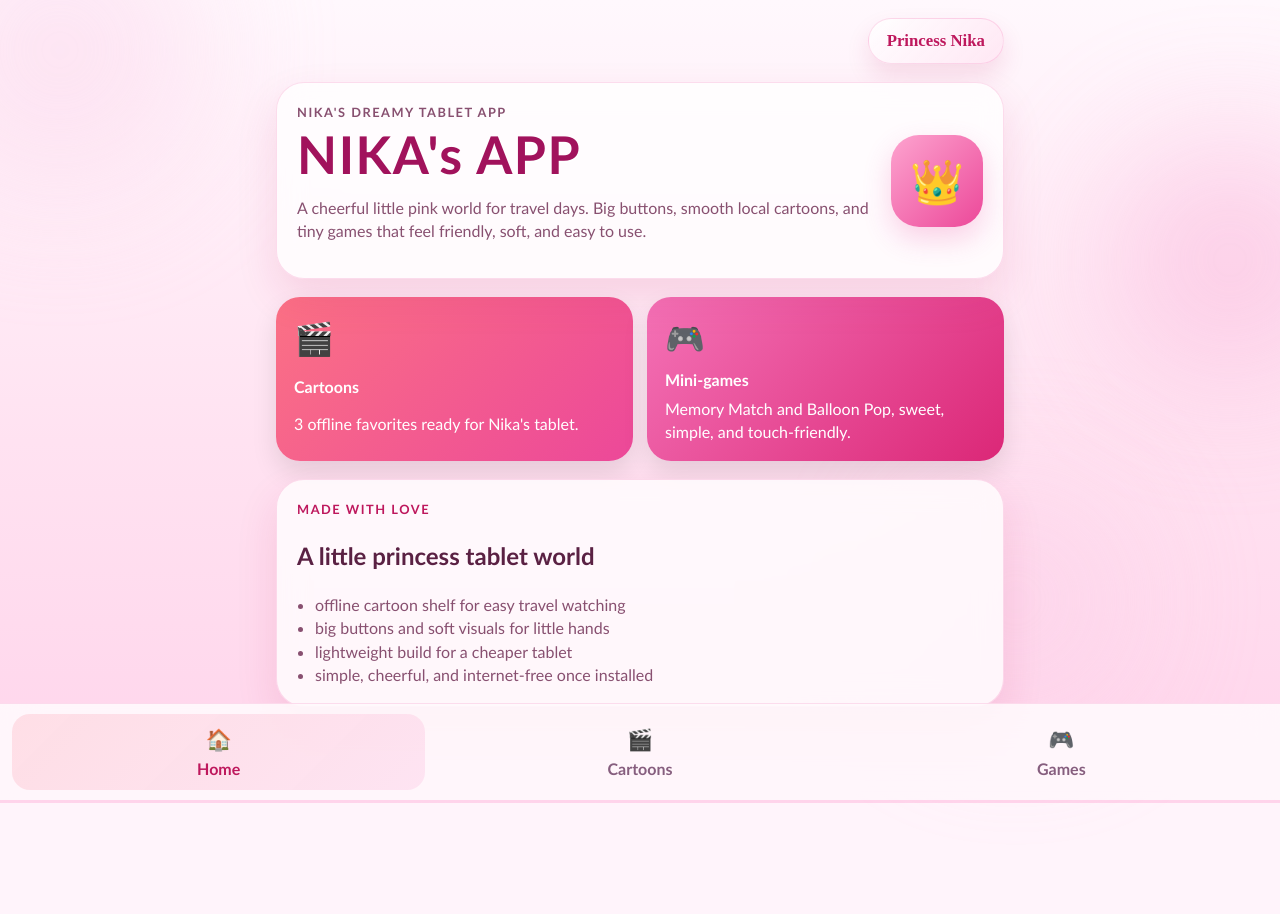
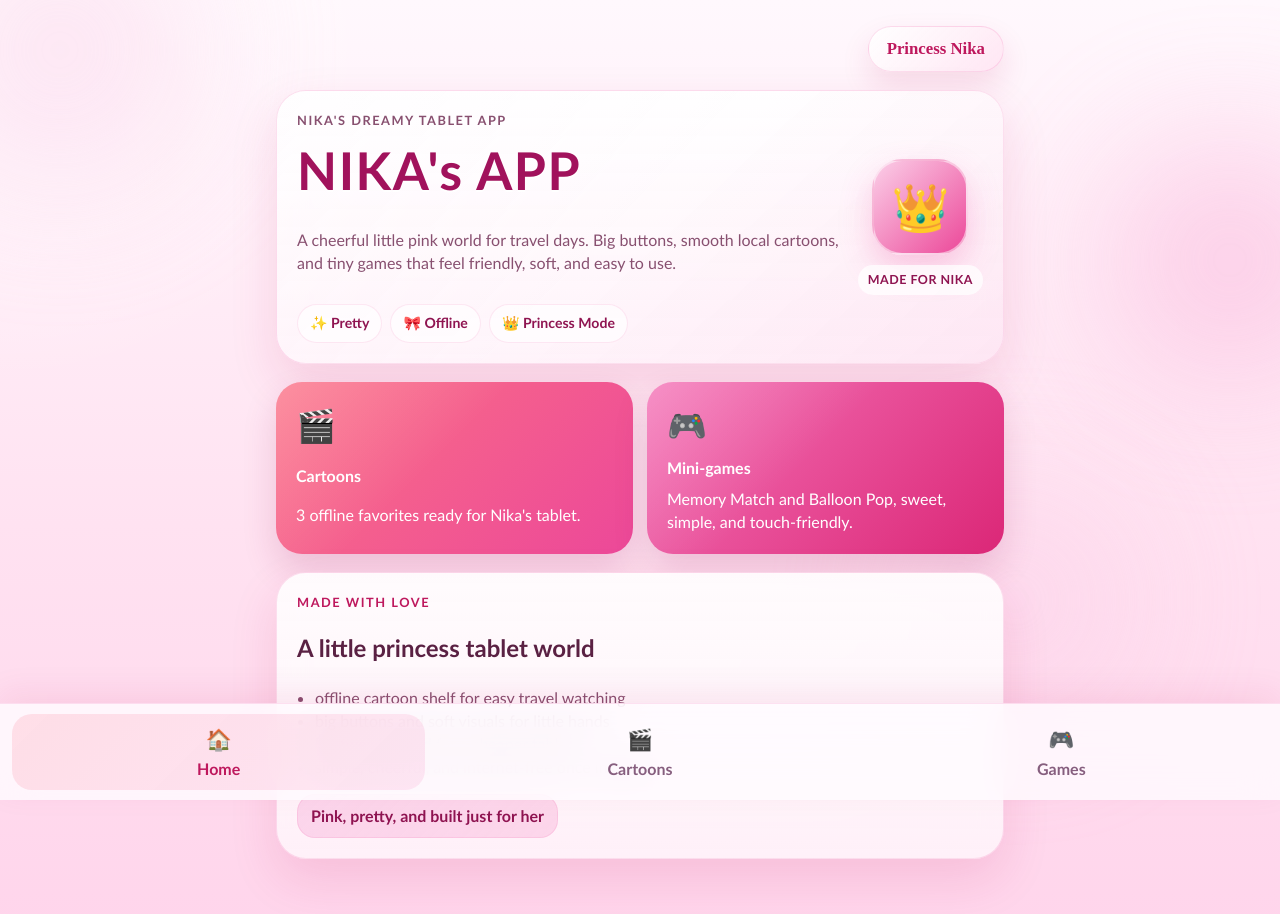
Before and after one commit to muhammedagic237-prog/NIKA-APP, a React (Vite) app: page / in a window 1280 px wide. Shown: the top 914 px of the page. Before the commit the page ends 803 px from the top, so only its background shows below. Built offline with nearby package versions, Linux system fonts and the light colour scheme.

Commit message:
Polish princess UI styling

```diff
--- a/src/App.jsx
+++ b/src/App.jsx
@@ -38,8 +38,16 @@ function HomePanel({ onOpenCartoons, onOpenGames }) {
             A cheerful little pink world for travel days. Big buttons, smooth local cartoons, and
             tiny games that feel friendly, soft, and easy to use.
           </p>
+          <div className="hero-charms">
+            <span className="hero-charm">✨ Pretty</span>
+            <span className="hero-charm">🎀 Offline</span>
+            <span className="hero-charm">👑 Princess Mode</span>
+          </div>
         </div>
-        <div className="hero-badge">👑</div>
+        <div className="hero-badge-wrap">
+          <div className="hero-badge">👑</div>
+          <span className="hero-badge-label">Made for Nika</span>
+        </div>
       </section>
 
       <section className="feature-grid">
@@ -67,6 +75,7 @@ function HomePanel({ onOpenCartoons, onOpenGames }) {
             <li>simple, cheerful, and internet-free once installed</li>
           </ul>
         </div>
+        <div className="mini-ribbon">Pink, pretty, and built just for her</div>
       </section>
     </section>
   )
--- a/src/styles.css
+++ b/src/styles.css
@@ -4,6 +4,13 @@
   background: #fff4fb;
   line-height: 1.45;
   font-weight: 500;
+  --pink-1: #fff7fc;
+  --pink-2: #ffe6f2;
+  --pink-3: #fbcfe8;
+  --pink-4: #f9a8d4;
+  --pink-5: #f472b6;
+  --pink-6: #db2777;
+  --rose-deep: #8f1451;
 }
 
 * {
@@ -18,7 +25,9 @@ body,
 }
 
 body {
-  background: linear-gradient(180deg, #fff8fd 0%, #ffe2f1 55%, #ffd4eb 100%);
+  background:
+    radial-gradient(circle at top left, rgba(255, 255, 255, 0.65), transparent 24%),
+    linear-gradient(180deg, #fff8fd 0%, #ffe2f1 55%, #ffd4eb 100%);
 }
 
 button,
@@ -87,14 +96,18 @@ code {
   gap: 18px;
 }
 
+.home-stack {
+  padding-top: 8px;
+}
+
 .hero-card,
 .panel,
 .game-card-shell {
-  background: rgba(255, 255, 255, 0.78);
-  border: 1px solid rgba(236, 72, 153, 0.18);
-  border-radius: 28px;
+  background: linear-gradient(180deg, rgba(255, 255, 255, 0.88), rgba(255, 246, 251, 0.82));
+  border: 1px solid rgba(236, 72, 153, 0.16);
+  border-radius: 30px;
   padding: 20px;
-  box-shadow: 0 18px 42px rgba(190, 24, 93, 0.12);
+  box-shadow: 0 20px 48px rgba(190, 24, 93, 0.13);
   backdrop-filter: blur(14px);
 }
 
@@ -194,20 +207,36 @@ code {
   align-items: center;
   padding: 10px 18px;
   border-radius: 999px;
-  background: linear-gradient(135deg, rgba(255, 255, 255, 0.9), rgba(255, 228, 242, 0.85));
-  border: 1px solid rgba(236, 72, 153, 0.18);
+  background: linear-gradient(135deg, rgba(255, 255, 255, 0.96), rgba(255, 228, 242, 0.88));
+  border: 1px solid rgba(236, 72, 153, 0.16);
   color: #be185d;
   font-size: 1.05rem;
   font-weight: 800;
   font-family: 'Segoe Print', 'Bradley Hand', cursive;
-  box-shadow: 0 12px 24px rgba(190, 24, 93, 0.12);
+  box-shadow: 0 14px 30px rgba(190, 24, 93, 0.12);
 }
 
 .hero-card {
+  position: relative;
+  overflow: hidden;
   display: grid;
   grid-template-columns: 1fr auto;
   align-items: center;
-  gap: 12px;
+  gap: 16px;
+}
+
+.hero-card::before {
+  content: '';
+  position: absolute;
+  inset: 0;
+  background: linear-gradient(135deg, rgba(255, 255, 255, 0.22), transparent 50%, rgba(249, 168, 212, 0.18));
+  pointer-events: none;
+}
+
+.hero-copy,
+.hero-badge-wrap {
+  position: relative;
+  z-index: 1;
 }
 
 .hero-copy h1,
@@ -223,6 +252,47 @@ code {
   color: #a1125c;
   letter-spacing: 0.03em;
   text-shadow: 0 2px 0 rgba(255, 255, 255, 0.85);
+}
+
+.hero-copy {
+  display: grid;
+  gap: 8px;
+}
+
+.hero-charms {
+  display: flex;
+  flex-wrap: wrap;
+  gap: 8px;
+  margin-top: 6px;
+}
+
+.hero-charm {
+  display: inline-flex;
+  align-items: center;
+  padding: 8px 12px;
+  border-radius: 999px;
+  background: rgba(255, 255, 255, 0.68);
+  border: 1px solid rgba(236, 72, 153, 0.12);
+  color: var(--rose-deep);
+  font-size: 0.88rem;
+  font-weight: 800;
+}
+
+.hero-badge-wrap {
+  display: grid;
+  justify-items: center;
+  gap: 10px;
+}
+
+.hero-badge-label {
+  padding: 6px 10px;
+  border-radius: 999px;
+  background: rgba(255, 255, 255, 0.72);
+  color: var(--rose-deep);
+  font-size: 0.78rem;
+  font-weight: 800;
+  letter-spacing: 0.04em;
+  text-transform: uppercase;
 }
 
 .hero-copy p,
@@ -244,14 +314,15 @@ code {
 }
 
 .hero-badge {
-  width: 92px;
-  height: 92px;
-  border-radius: 28px;
-  background: linear-gradient(135deg, #fda4cf, #ec4899);
+  width: 96px;
+  height: 96px;
+  border-radius: 30px;
+  background: linear-gradient(135deg, #fbcfe8, #ec4899);
   display: grid;
   place-items: center;
-  font-size: 2.7rem;
-  box-shadow: 0 12px 28px rgba(236, 72, 153, 0.24);
+  font-size: 2.9rem;
+  box-shadow: 0 14px 32px rgba(236, 72, 153, 0.26);
+  border: 2px solid rgba(255, 255, 255, 0.5);
 }
 
 .feature-grid {
@@ -261,14 +332,37 @@ code {
 }
 
 .feature-card {
+  position: relative;
+  overflow: hidden;
   text-align: left;
-  padding: 18px;
-  border-radius: 24px;
+  padding: 20px;
+  border-radius: 26px;
   display: grid;
-  gap: 6px;
+  gap: 8px;
   cursor: pointer;
   color: #fff;
-  box-shadow: 0 12px 26px rgba(0, 0, 0, 0.1);
+  box-shadow: 0 16px 34px rgba(143, 20, 81, 0.16);
+  transition: transform 160ms ease, box-shadow 160ms ease;
+}
+
+.feature-card::before {
+  content: '';
+  position: absolute;
+  inset: 0;
+  background: linear-gradient(135deg, rgba(255, 255, 255, 0.22), transparent 45%);
+  pointer-events: none;
+}
+
+.feature-card:hover,
+.feature-card:focus-visible {
+  transform: translateY(-2px);
+  box-shadow: 0 20px 40px rgba(143, 20, 81, 0.2);
+}
+
+.feature-card strong,
+.feature-card span {
+  position: relative;
+  z-index: 1;
 }
 
 .feature-card--pink {
@@ -283,9 +377,25 @@ code {
   font-size: 2rem;
 }
 
+.quick-guide {
+  display: grid;
+  gap: 16px;
+}
+
 .quick-guide ul {
   margin: 12px 0 0;
   padding-left: 18px;
+}
+
+.mini-ribbon {
+  align-self: start;
+  justify-self: start;
+  padding: 10px 14px;
+  border-radius: 18px;
+  background: linear-gradient(135deg, rgba(251, 207, 232, 0.84), rgba(244, 114, 182, 0.22));
+  color: var(--rose-deep);
+  font-weight: 800;
+  box-shadow: inset 0 0 0 1px rgba(236, 72, 153, 0.12);
 }
 
 .section-copy--centered {
@@ -305,11 +415,19 @@ code {
   grid-template-columns: auto 1fr;
   gap: 14px;
   padding: 16px;
-  border-radius: 22px;
+  border-radius: 24px;
   text-align: left;
   cursor: pointer;
-  background: #fff;
+  background: rgba(255, 255, 255, 0.88);
   border: 2px solid transparent;
+  box-shadow: 0 12px 26px rgba(190, 24, 93, 0.08);
+  transition: transform 160ms ease, box-shadow 160ms ease, border-color 160ms ease;
+}
+
+.cartoon-card:hover,
+.cartoon-card:focus-visible {
+  transform: translateY(-1px);
+  box-shadow: 0 16px 34px rgba(190, 24, 93, 0.12);
 }
 
 .cartoon-card.is-active {
@@ -347,6 +465,12 @@ code {
 .player-shell {
   display: grid;
   gap: 14px;
+}
+
+.player-shell h3,
+.section-copy h2,
+.game-card-shell h3 {
+  color: var(--rose-deep);
 }
 
 .video-frame {
@@ -402,13 +526,25 @@ code {
 .primary-button,
 .secondary-button {
   padding: 12px 16px;
-  border-radius: 16px;
-  font-weight: 700;
+  border-radius: 18px;
+  font-weight: 800;
+  box-shadow: 0 10px 22px rgba(190, 24, 93, 0.1);
 }
 
 .primary-button {
   background: linear-gradient(135deg, #fb7185, #ec4899);
   color: #fff;
+}
+
+.primary-button:hover,
+.primary-button:focus-visible,
+.secondary-button:hover,
+.secondary-button:focus-visible,
+.tabbar__button:hover,
+.tabbar__button:focus-visible,
+.memory-card:hover,
+.memory-card:focus-visible {
+  transform: translateY(-1px);
 }
 
 .secondary-button {
@@ -497,9 +633,10 @@ code {
   grid-template-columns: repeat(3, 1fr);
   gap: 8px;
   padding: 10px 12px calc(10px + env(safe-area-inset-bottom));
-  background: rgba(255, 255, 255, 0.78);
+  background: rgba(255, 252, 255, 0.82);
   backdrop-filter: blur(18px);
-  border-top: 1px solid rgba(236, 72, 153, 0.16);
+  border-top: 1px solid rgba(236, 72, 153, 0.14);
+  box-shadow: 0 -10px 30px rgba(190, 24, 93, 0.08);
 }
 
 .tabbar__button {
@@ -507,10 +644,11 @@ code {
   justify-items: center;
   gap: 3px;
   padding: 10px 8px;
-  border-radius: 18px;
+  border-radius: 20px;
   background: transparent;
   color: #865e7e;
-  font-weight: 700;
+  font-weight: 800;
+  transition: transform 160ms ease, background 160ms ease, color 160ms ease;
 }
 
 .tabbar__button.is-active {
```
